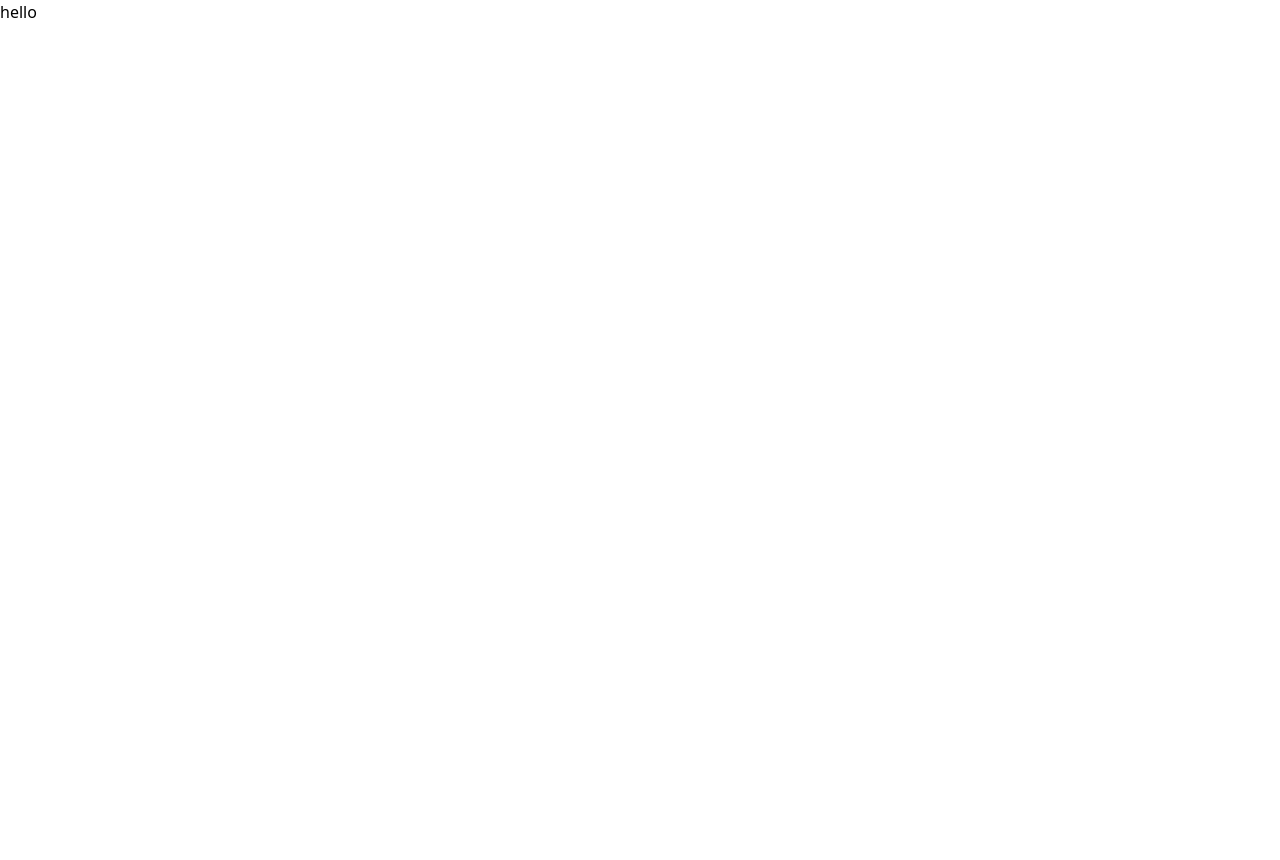
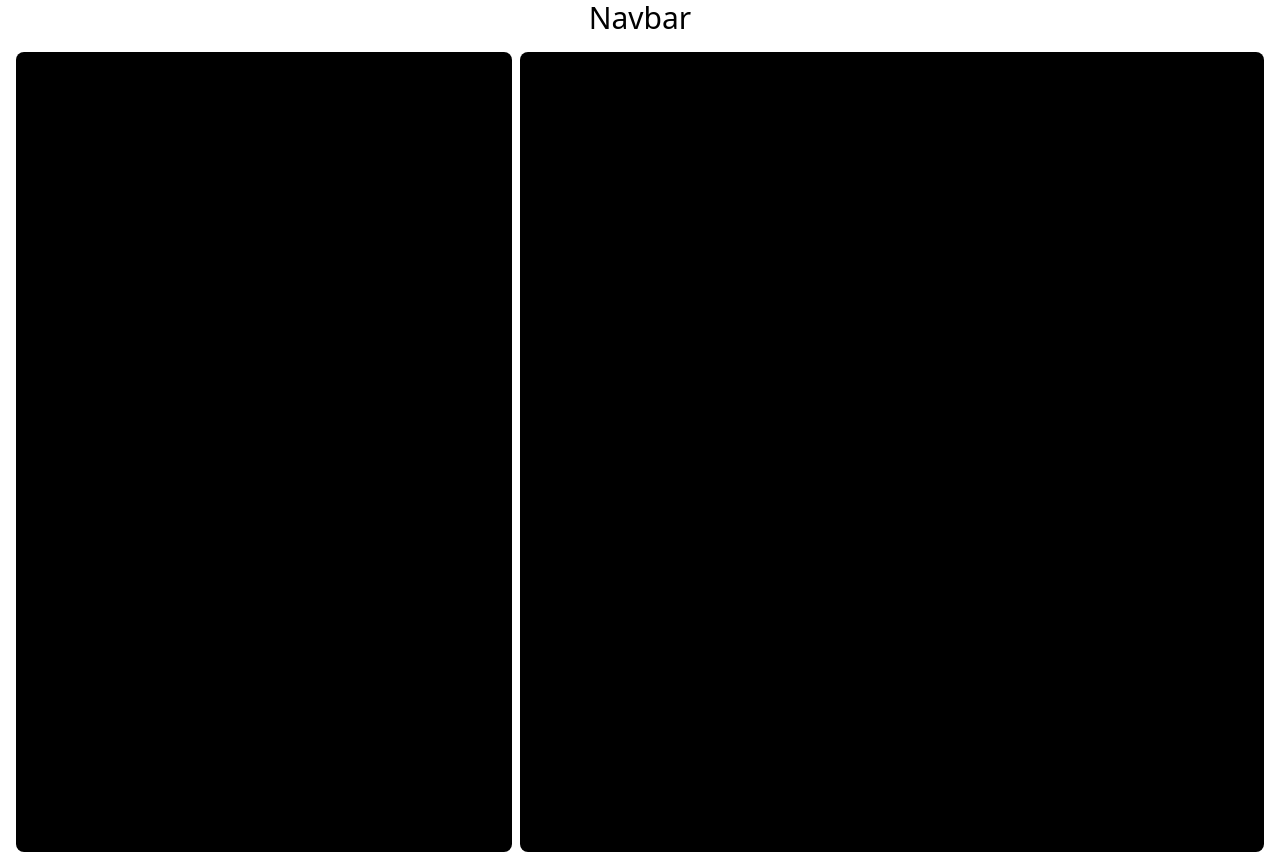
Before and after one commit to Abhishek-More/runtime, a Next.js app: page / in a window 1280 px wide. Before the commit the page ends 800 px from the top, so only its background shows below. Built offline with nearby package versions, Linux system fonts and the light colour scheme.

Commit message:
window template

```diff
--- a/pages/index.tsx
+++ b/pages/index.tsx
@@ -1,3 +1,11 @@
 export default function Home() {
-  return <p>hello</p>;
+  return (
+    <div className="h-screen w-screen">
+      <div className="flex justify-center text-3xl min-h-[60px]">Navbar</div>
+      <div className="flex w-screen h-full gap-2 items-center">
+        <div className="w-2/5 h-full ml-4 mb-4 bg-black rounded-lg"></div>
+        <div className="w-3/5 h-full mr-4 mb-4 bg-black rounded-lg"></div>
+      </div>
+    </div>
+  );
 }
```
